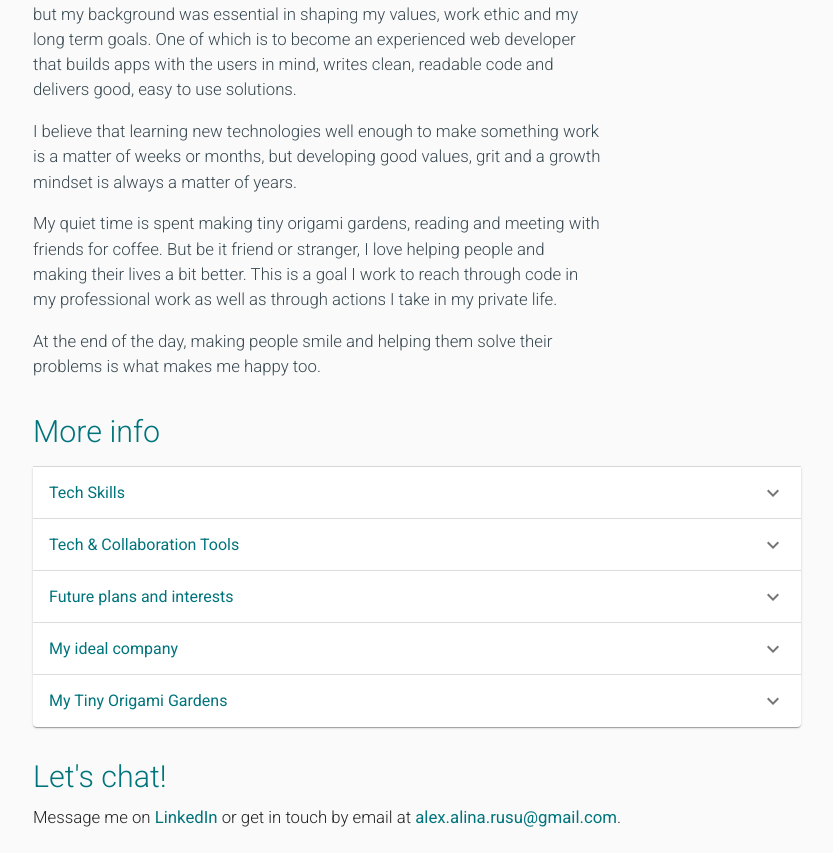
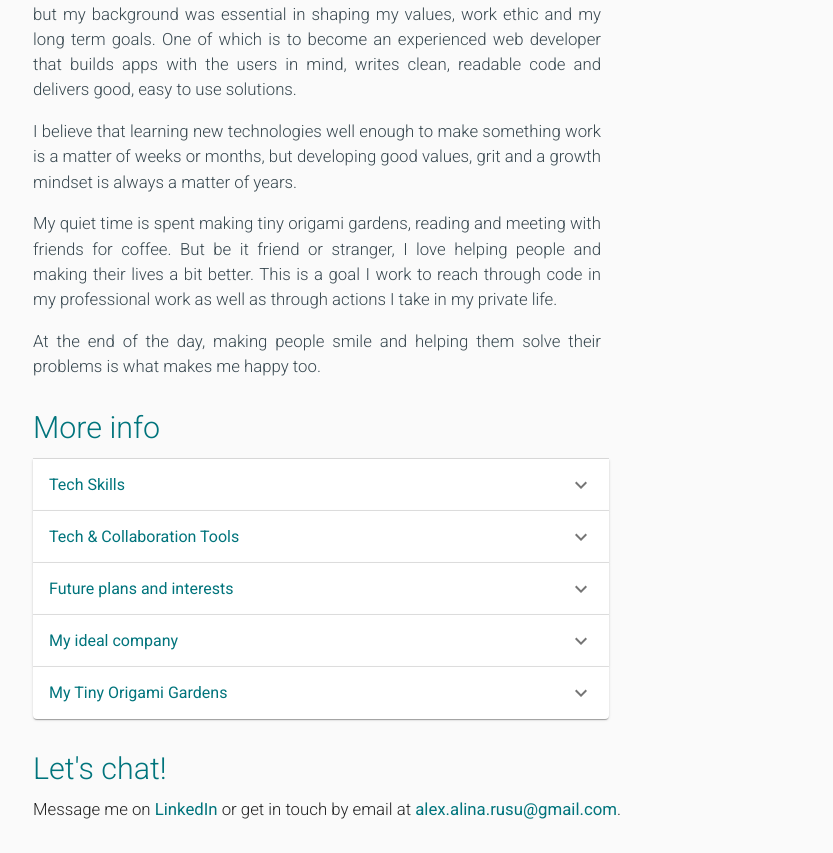
Before and after one commit to alex-alina/personal-page, a React (Create React App) app: page /about in a window 1280 px wide. Shown: the part 968-1821 px from the top of the page, without its empty margins (223-1056 px from the left). Built offline with nearby package versions, Linux system fonts and the light colour scheme.

Commit message:
Updated FAQ width and changed projects url name

```diff
--- a/src/components/AboutSection/AboutSection.styles.js
+++ b/src/components/AboutSection/AboutSection.styles.js
@@ -62,6 +62,9 @@ const useStyles = makeStyles(theme => ({
     fontWeight: '300',
     lineHeight: 1.5,
     color: '#37474f',
+    [theme.breakpoints.up('sm')]: {
+      textAlign: 'justify',
+    },
   },
 }));
 
--- a/src/components/Faq/Faq.styles.js
+++ b/src/components/Faq/Faq.styles.js
@@ -3,7 +3,10 @@ import { makeStyles } from '@material-ui/core/styles';
 const useStyles = makeStyles(theme => ({
   root: {
     width: '100%',
-    margin: '0 auto',
+    alignSelf: 'flex-start',
+    [theme.breakpoints.up('lg')]: {
+      width: '75%',
+    },
   },
 
   sectionTitle: {
--- a/src/utils/projectsDescription.js
+++ b/src/utils/projectsDescription.js
@@ -8,14 +8,14 @@ const projectsDescription = {
     title: 'Spirograph App',
     description: 'Drawing app that makes mathematical roulette curves. React | JS | Paper.js | Styled Components | ESLint | Airbnb JS Style Guide.',
     image: spirograph,
-    projectLink: 'https://frosty-raman-e9f7d7.netlify.com/',
+    projectLink: 'https://spirograph-app.netlify.com/',
     gitHubLink: 'https://github.com/alex-alina/spirograph',
   },
   projectTwo: {
     title: 'Career Page',
     description: 'Responsive job posting page connected to an application form. React | JavaScript | Material-UI | CSS | SPA | Input validation.',
     image: careerPage,
-    projectLink: 'https://optimistic-lamarr-981db4.netlify.com/',
+    projectLink: 'https://career-page.netlify.com/',
     gitHubLink: 'https://github.com/alex-alina/ams-recruitment',
   },
   projectThree: {
@@ -29,7 +29,7 @@ const projectsDescription = {
     title: 'Multiply Landing Page',
     description: 'Static page with signup form that collects emails. React | JavaScript | Express | Sequelize | PostgreSQL | CSS | UI/UX.',
     image: multiply,
-    projectLink: 'https://competent-golick-0dcc04.netlify.com/',
+    projectLink: 'https://multiply-landing-page.netlify.com/',
     gitHubLink: 'https://github.com/alex-alina/multiply-client',
   },
   buttons: {
```
